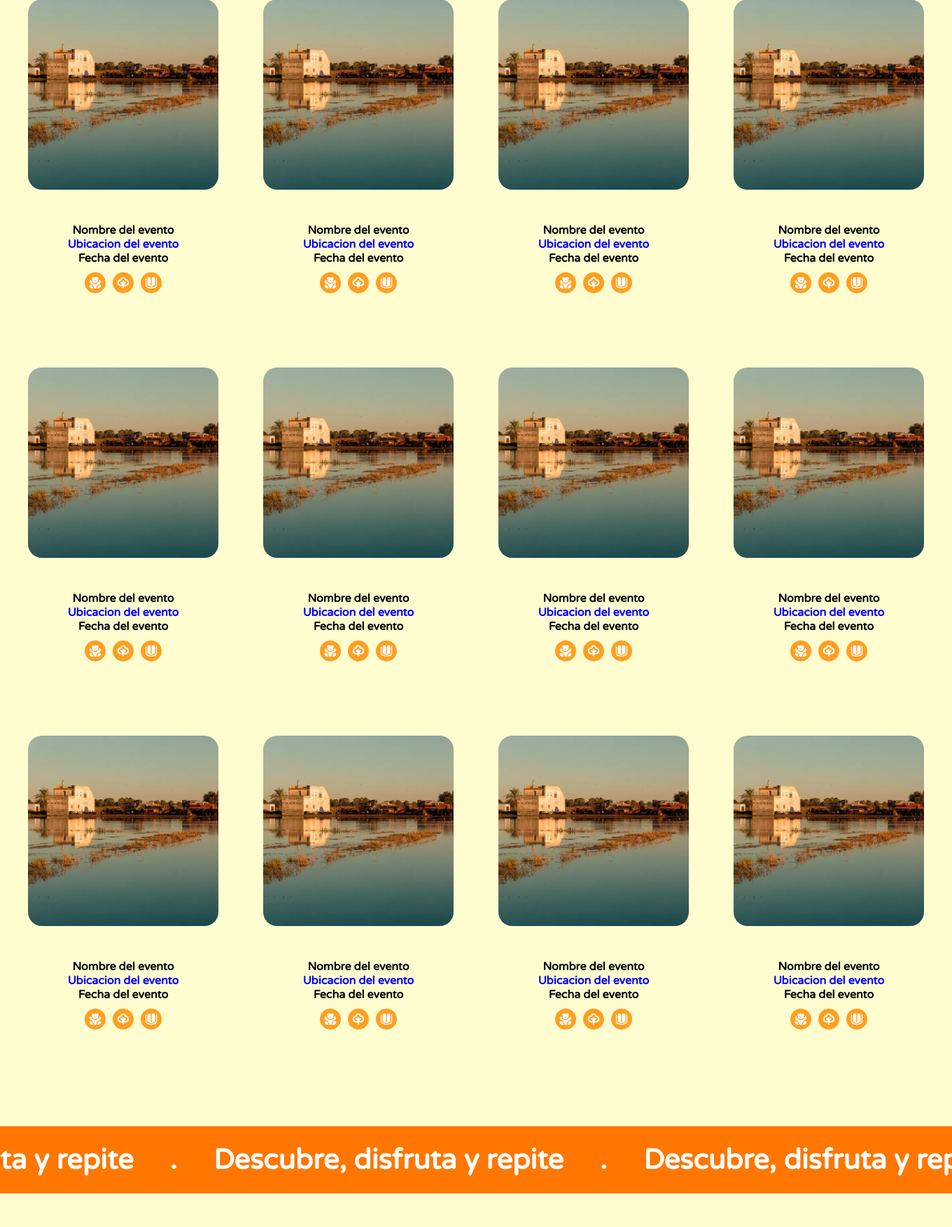
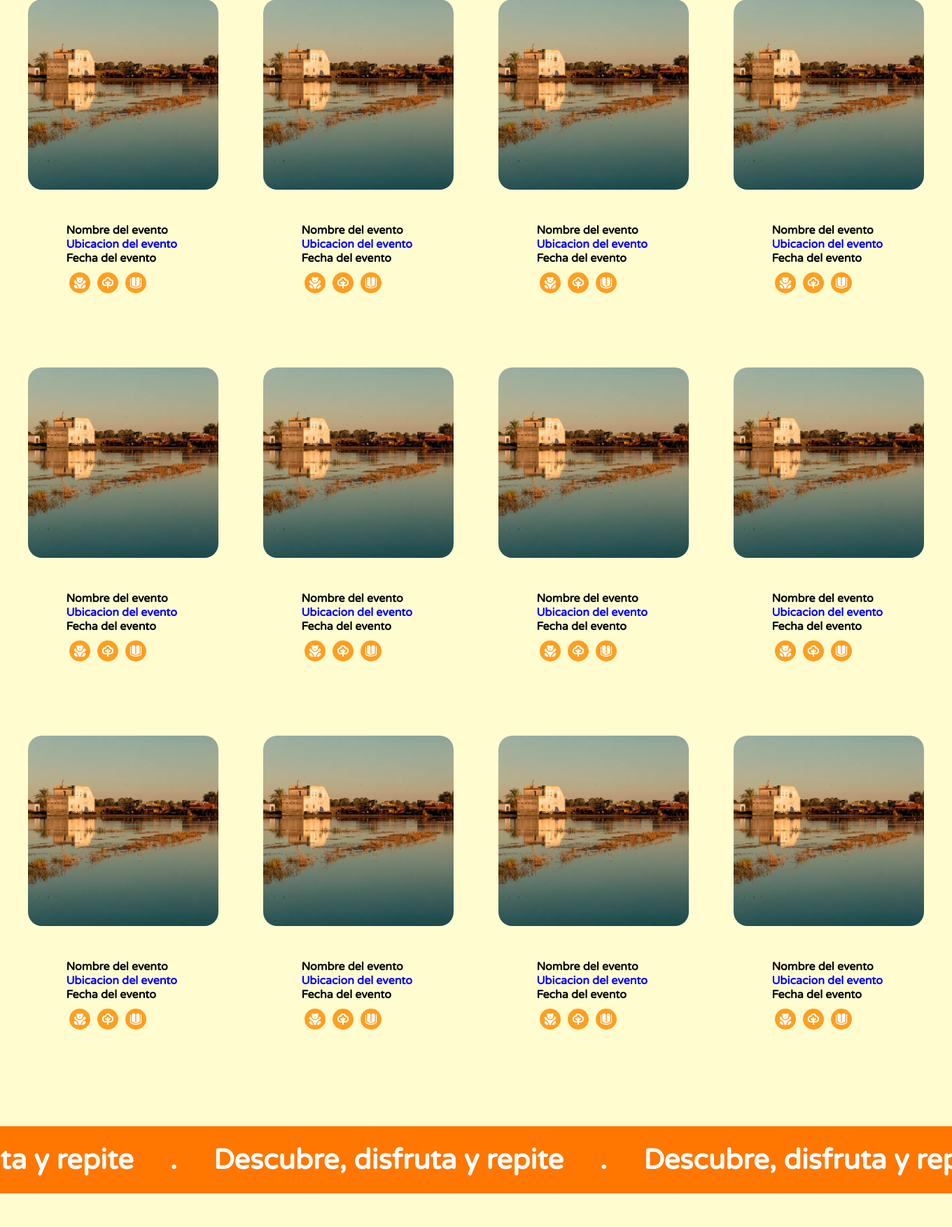
Before and after one commit to QimuDev/Taronvibe, a PHP site: page /listadoEventos.php in a window 1360 px wide; the page is wider, and only the part inside the window is pictured. Shown: the part 786-2539 px from the top of that part at 70% size. Run offline with PHP 8.4, Linux system fonts and the light colour scheme; data comes from the database, SQL or seed files in the repository; some web fonts are replaced.

Commit message:
updateListado

```diff
--- a/css/listadoEventos.css
+++ b/css/listadoEventos.css
@@ -287,7 +287,7 @@ color:blue;
 .texto-container {
     text-align: center;
     padding: 1rem;
-    width: 88%;
+    width: 60%;
     font-family: "varela round", serif;
     font-weight: 900;
     margin-top: 1rem;
@@ -299,13 +299,15 @@ color:blue;
     padding-left: 0;
    }
 
+
    .texto-container li{
      display: flex;
-     justify-content: center;
+     justify-content: start;
      align-items: center;
      color: black;
      text-decoration: none;
      list-style: none;
+     margin
    }
 
    .imagenes-contenido img {
--- a/listadoEventos.php
+++ b/listadoEventos.php
@@ -55,7 +55,7 @@ if($result -> num_rows > 0) {
     <section>
       <div class="descubre">
         <h1 class="texto">Descubre nuestros <br />eventos ;)</h1>
-        <img src="./img/listadoOrg/text.png" alt="ola" class="ola" />
+        <img src="img/listadoOrg/text.png" alt="ola" class="ola" />
       </div>
     </section>
 
```
